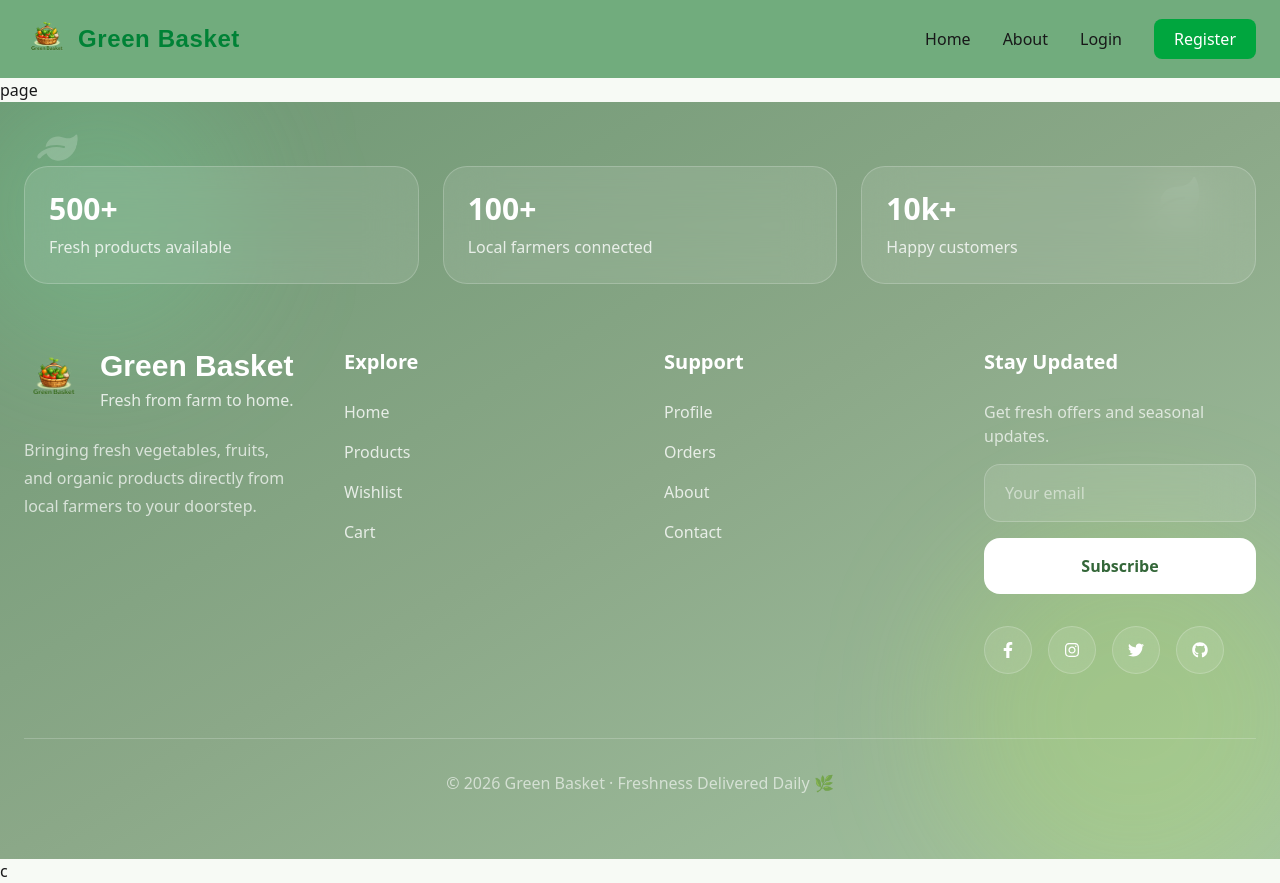
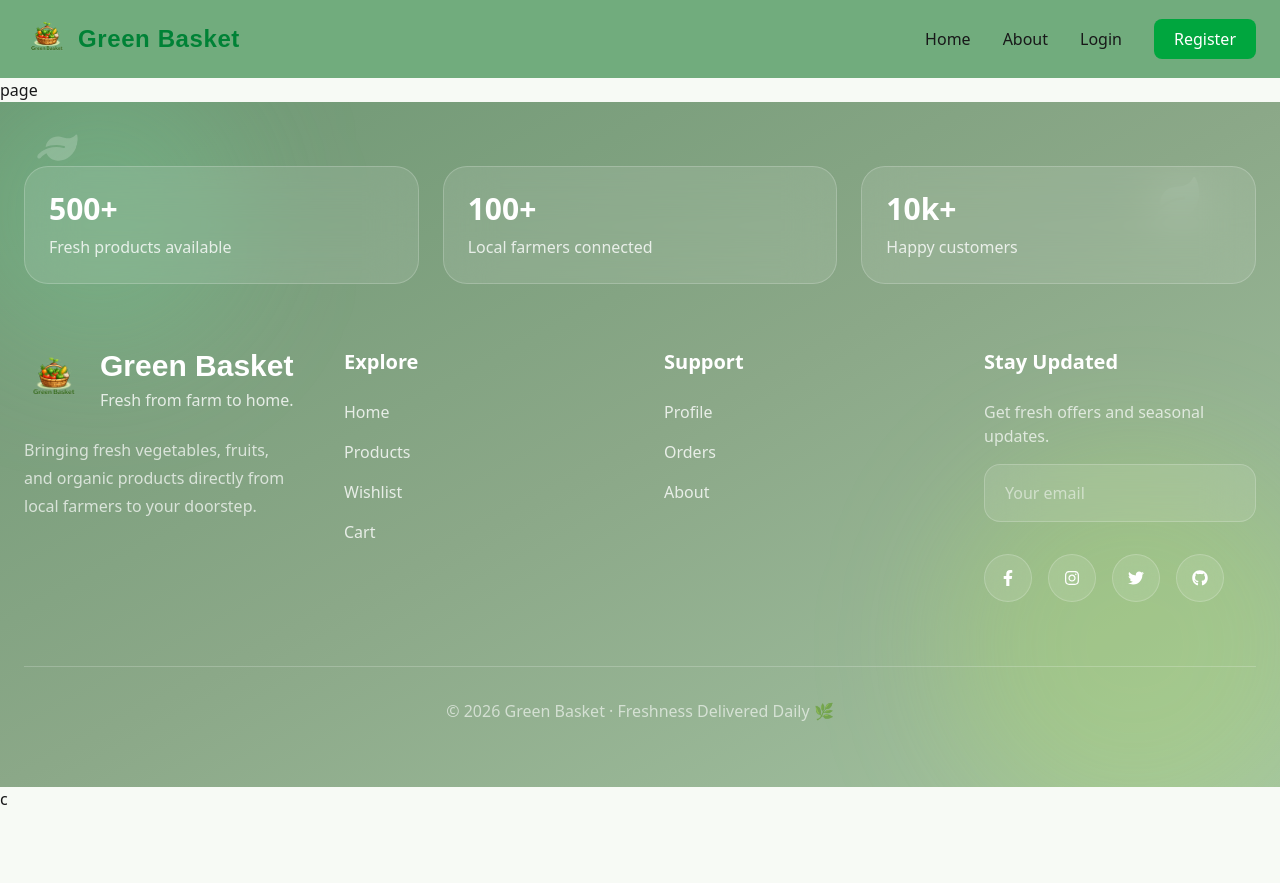
Before and after one commit to jyotiranjansahooo/greenBasket, a Next.js app in the folder frontend/: page /customer/dashboard in a window 1280 px wide. After the commit the page ends 811 px from the top, so only its background shows below. Built offline with nearby package versions, Linux system fonts and the light colour scheme; no server answers; a web font is replaced by a local one.

Commit message:
i think fix all err

```diff
--- a/frontend/app/components/layout/Footer.js
+++ b/frontend/app/components/layout/Footer.js
@@ -192,12 +192,6 @@ export default function Footer() {
                 About
               </Link>
 
-              <Link
-                href="/contact"
-                className="block transition hover:translate-x-2 hover:text-white"
-              >
-                Contact
-              </Link>
             </div>
           </div>
 
@@ -217,20 +211,7 @@ export default function Footer() {
                 className="w-full rounded-2xl border border-white/20 bg-white/10 px-5 py-4 text-white placeholder:text-white/50 backdrop-blur-xl outline-none"
               />
 
-              <button
-                className="
-                  w-full
-                  rounded-2xl
-                  bg-white
-                  py-4
-                  font-semibold
-                  text-[#346739]
-                  transition
-                  hover:scale-105
-                "
-              >
-                Subscribe
-              </button>
+
             </div>
 
             <div className="mt-8 flex gap-4">
```
Also changed, not shown: 1 other file (tests, documents, lock files or other folders).
